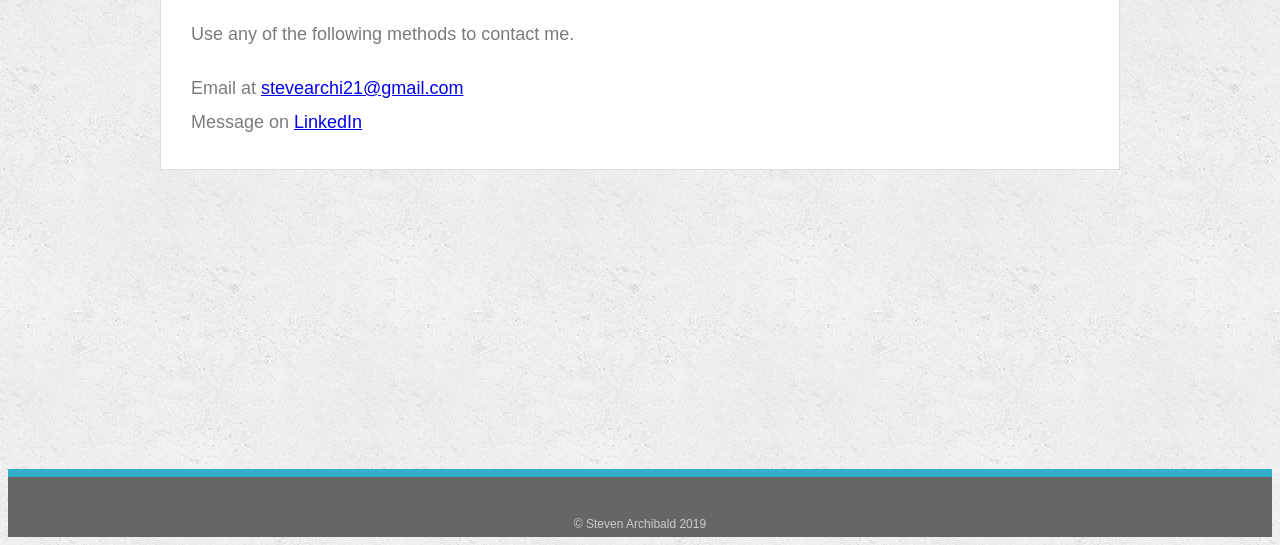
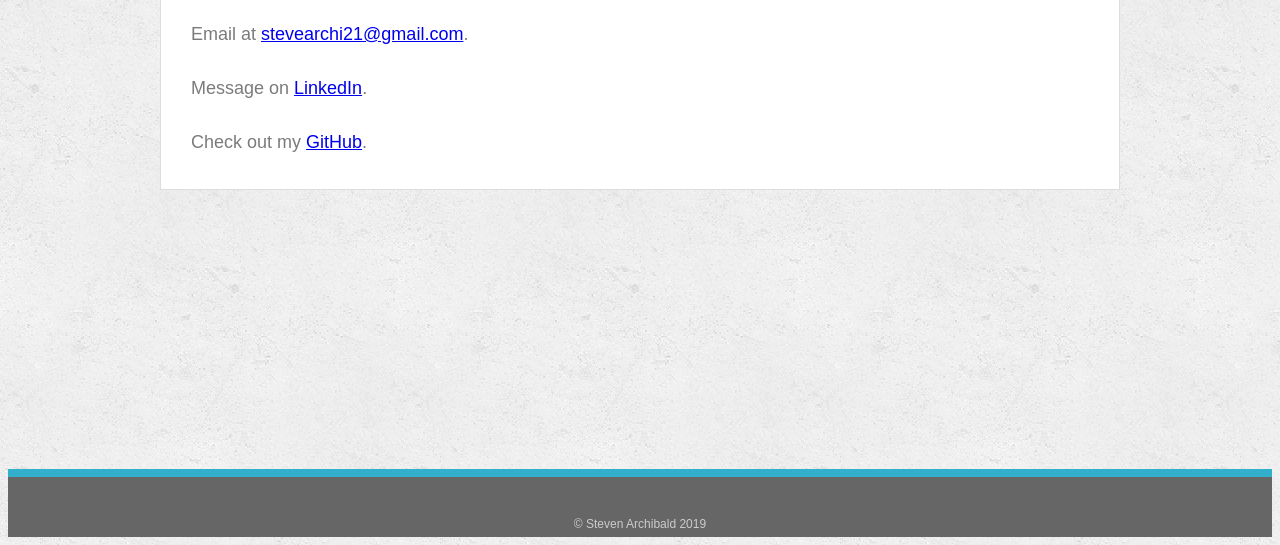
Before and after one commit to Stevearchi/oldPortfolio, a plain HTML site: page contact.html in a window 1280 px wide. Shown: the part 269-814 px from the top of the page. Drawn offline with Linux system fonts and the light colour scheme.

Commit message:
added link to github

```diff
--- a/contact.html
+++ b/contact.html
@@ -26,9 +26,9 @@
       <h1>Contact</h1>
 
       <div>
-        <p>Use any of the following methods to contact me.</p>
-        Email at <a href="mailto:stevearchi21@gmail.com">stevearchi21@gmail.com</a><br />
-        Message on <a href="https://www.linkedin.com/in/web-developer-steve-archibald" target="_blank">LinkedIn</a>
+        <p>Email at <a href="mailto:stevearchi21@gmail.com">stevearchi21@gmail.com</a>.</p>
+        <p>Message on <a href="https://www.linkedin.com/in/web-developer-steve-archibald" target="_blank">LinkedIn</a>.</p>
+        <p>Check out my <a href="https://github.com/Stevearchi">GitHub</a>.</p>
       </div>
 
     </section>
```
